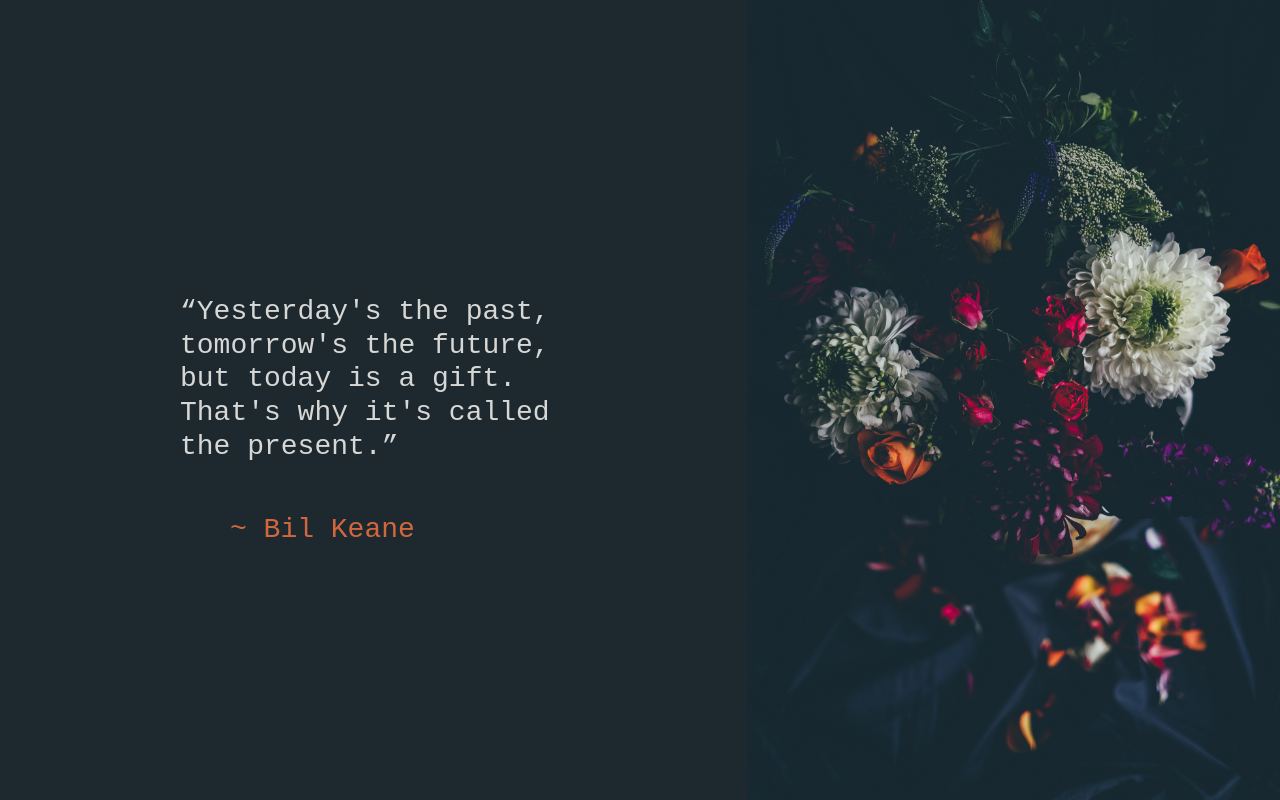
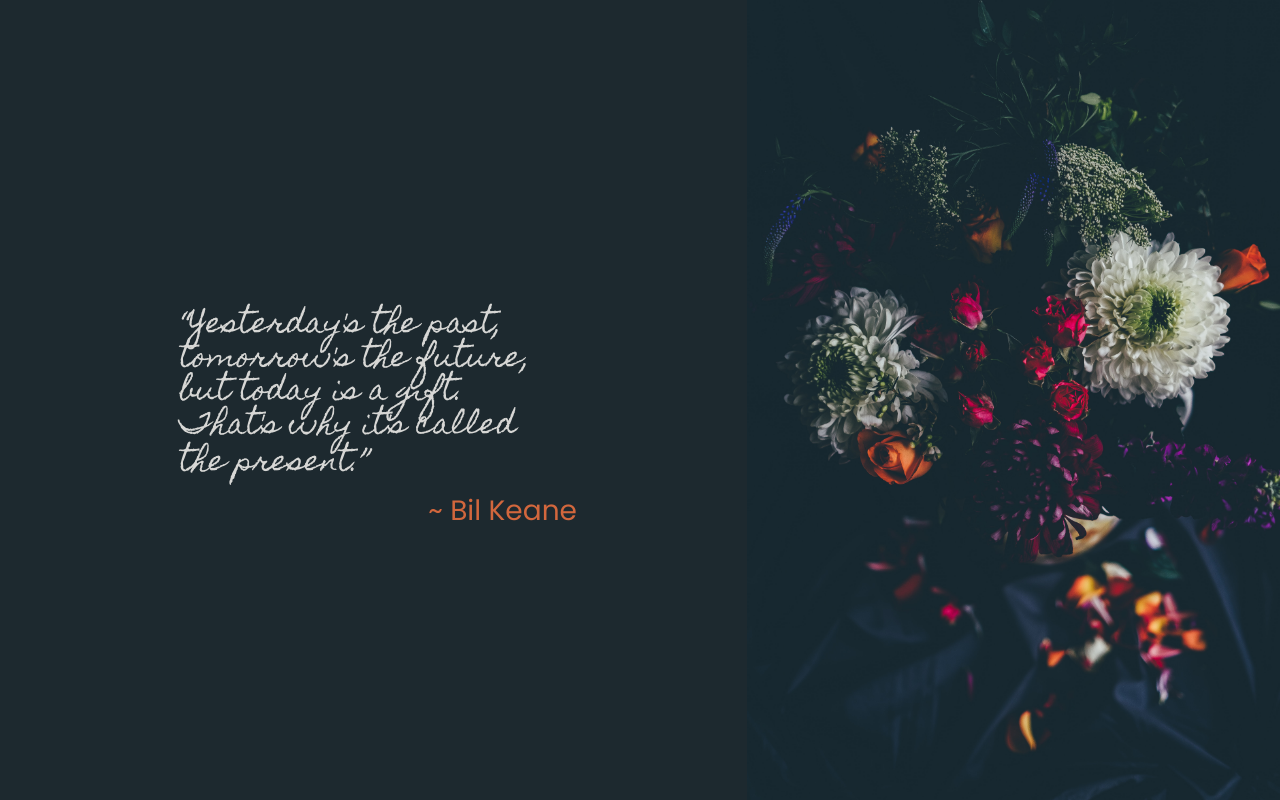
Before and after one commit to struelensc/third-eye, a React (Create React App) app in the folder client/: page / in a window 1280 px wide. Built offline with nearby package versions, Linux system fonts and the light colour scheme.

Commit message:
added custom fonts

```diff
--- a/client/src/index.css
+++ b/client/src/index.css
@@ -1,3 +1,5 @@
+@import url("https://fonts.googleapis.com/css2?family=Homemade+Apple&family=Poppins:wght@300;400&display=swap");
+
 body {
   font-family: "Courier New", Courier, monospace;
   color: #d7d7d5;
--- a/client/src/styles/container.css
+++ b/client/src/styles/container.css
@@ -11,10 +11,12 @@
 
 #landingQuote {
   padding: 0 6em;
+  font-family: "Homemade Apple", cursive;
 }
 
 .author {
   color: #d2673d;
   display: inline-block;
   transform: translate(50px, 50px);
+  font-family: "Poppins", sans-serif;
 }
```
